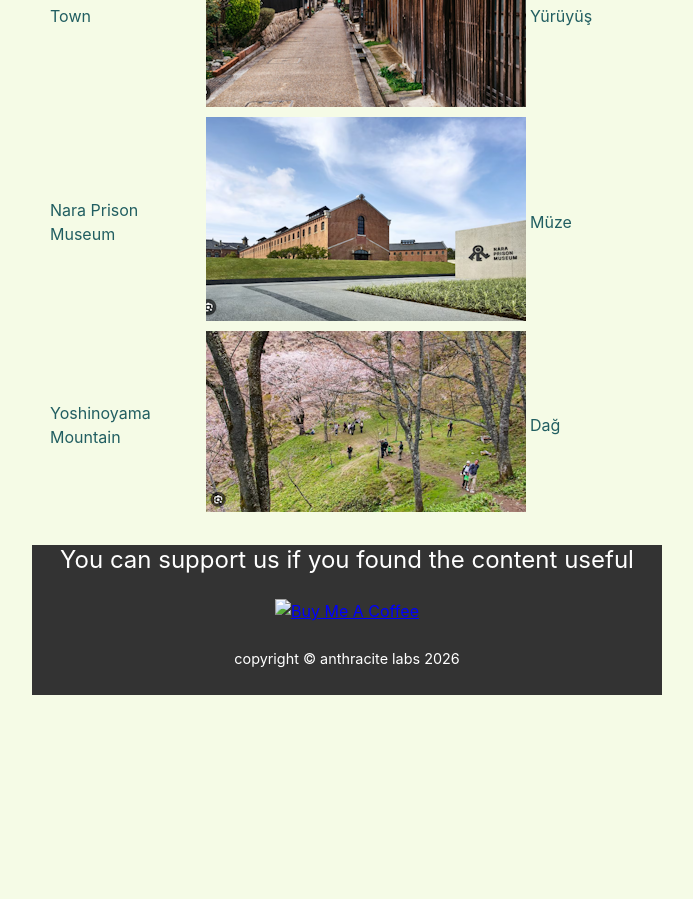
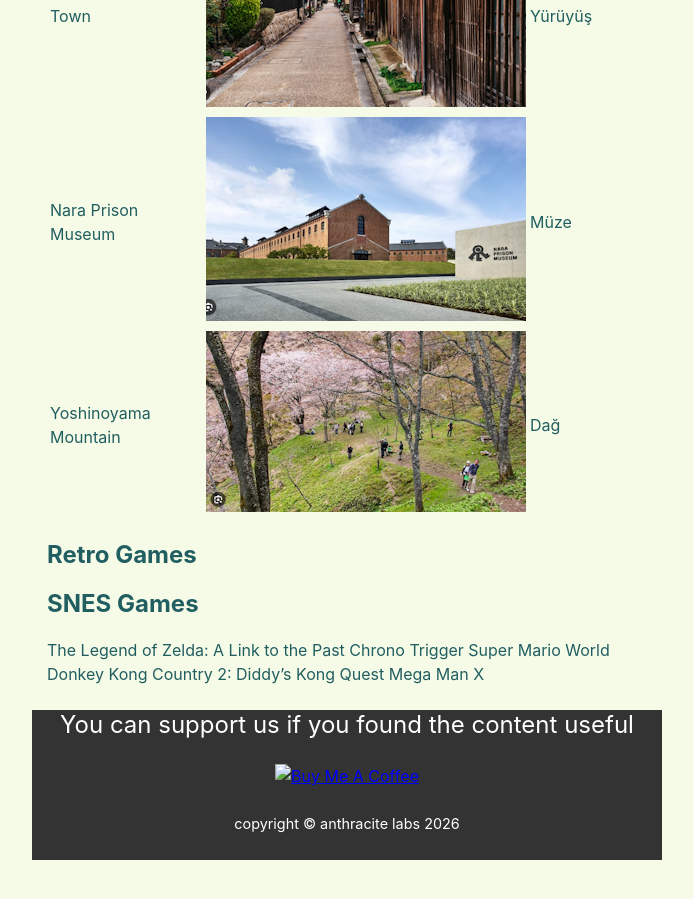
Before and after one commit to anthracitelabs/anthracitelabs.github.io, a Jekyll site: the page built from japan.md, in a window 1280 px wide and 900 px high, scrolled down 8799 px. Shown: the whole window, without its empty margins (293-986 px from the left). Built offline with Jekyll 4.4.1, drawn with Linux system fonts in a browser that asks for light colours; our own code applies the rules of GitHub Pages for plain Markdown files; the repository's description, which GitHub fills in, is left out; before the commit the page ends 9534 px from its top, so only the background shows below that.

Commit message:
Update japan.md

```diff
--- a/japan.md
+++ b/japan.md
@@ -82,3 +82,14 @@
 | Naramachi Old Town | ![Naramachi](images/naramachi.png) | Old Town Yürüyüş |
 | Nara Prison Museum | ![Prison-Museum](images/prison.png) | Müze |
 | Yoshinoyama Mountain | ![Yoshinoyama](images/yoshinoyama.png) | Dağ |
+
+## Retro Games
+
+SNES Games
+-------------
+
+The Legend of Zelda: A Link to the Past
+Chrono Trigger
+Super Mario World
+Donkey Kong Country 2: Diddy's Kong Quest
+Mega Man X
```
